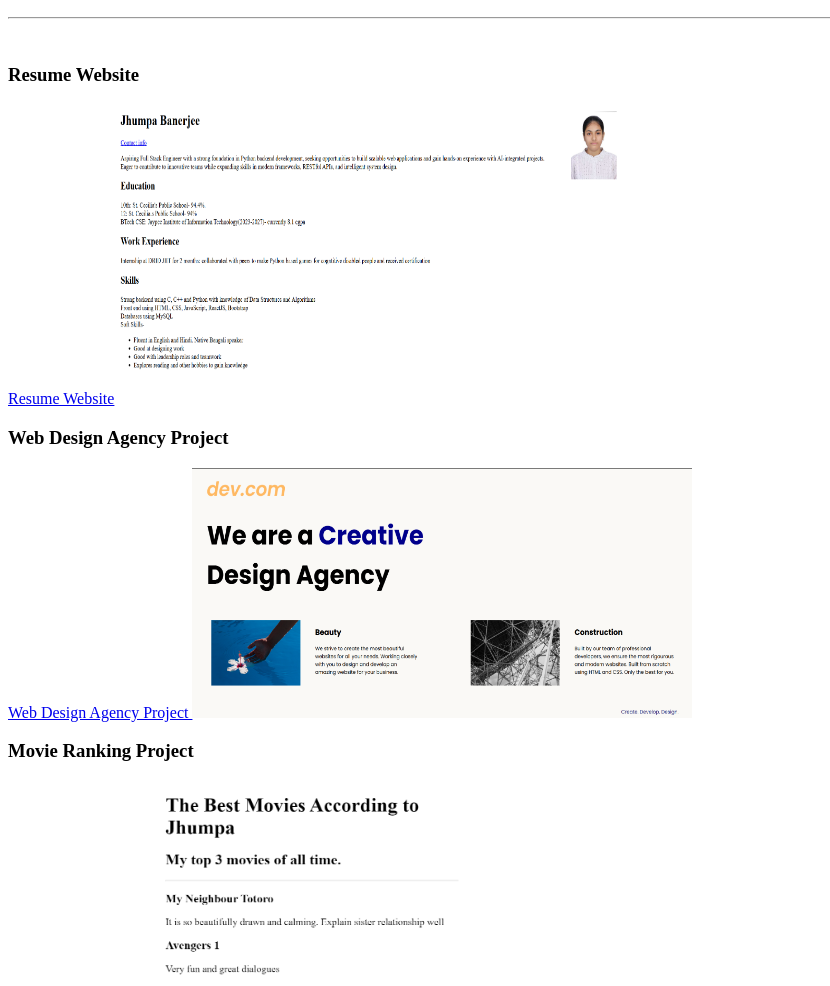
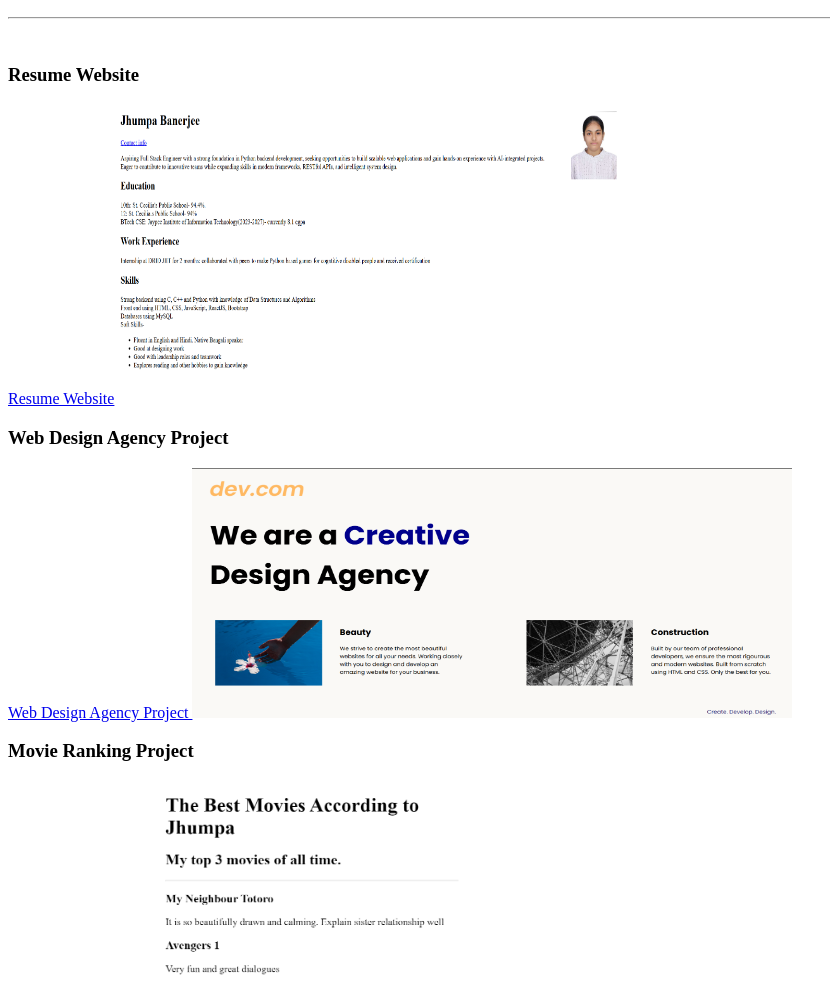
Before and after one commit to jhumpa05banerjee/webdev, a plain HTML site: page index.html in a window 1280 px wide. Shown: the part 110-1096 px from the top of the page, without its empty margins (0-830 px from the left). Drawn offline with Linux system fonts and the light colour scheme.

Commit message:
Update index.html

```diff
--- a/index.html
+++ b/index.html
@@ -16,7 +16,7 @@
 <br>
 <h3>Web Design Agency Project</h3>
 <a href="./web-design-agency.html">Web Design Agency Project </a>
-<img src="./assets/images/ss-output.png" height=250 width=500 alt="Web Design Agency Project">
+<img src="./assets/images/ss-output.png" height=250 width=600 alt="Web Design Agency Project">
 <br>
 <h3>Movie Ranking Project</h3>
 <a href="./public/movie-ranking.html">Movie Ranking Project</a>
```
